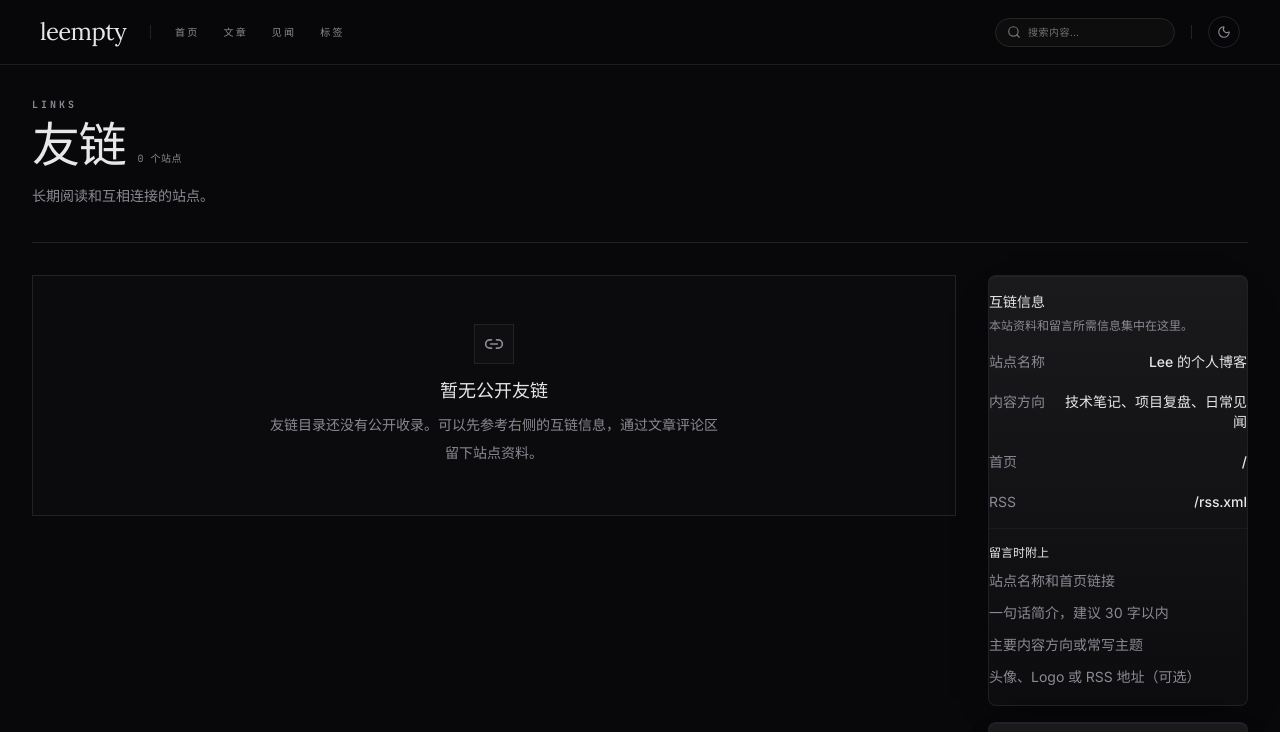
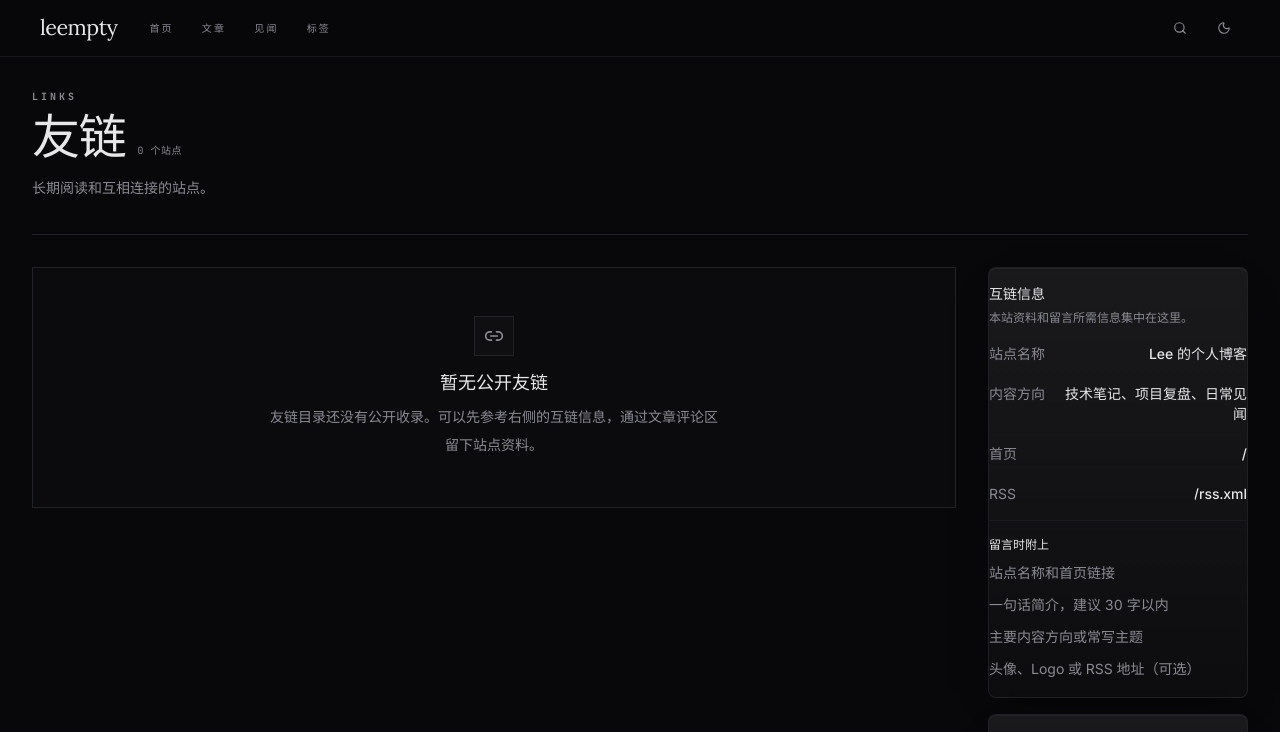
Before and after one commit to wobushiyoushen0214/my-blog, a Next.js app: page /links in a window 1280 px wide. Shown: the top 732 px of the page. Built offline with nearby package versions, Linux system fonts and the light colour scheme.

Commit message:
polish header chrome and fix category tab underlines
Use full-height nav underlines, expand-on-focus search, borderless theme toggle, and tab rails that share one continuous baseline.

```diff
--- a/app/category/page.tsx
+++ b/app/category/page.tsx
@@ -204,7 +204,7 @@ function CategoryTypeSwitch({
   return (
     <nav
       aria-label="分类类型"
-      className="-mx-4 flex gap-2 overflow-x-auto px-4 sm:mx-0 sm:px-0"
+      className="-mx-4 flex gap-x-6 overflow-x-auto border-b border-border px-4 sm:mx-0 sm:px-0"
     >
       {items.map((item) => (
         <PublicPillLink
--- a/app/tag/page.tsx
+++ b/app/tag/page.tsx
@@ -235,7 +235,7 @@ function TagStatusSwitch({
   return (
     <nav
       aria-label="标签使用状态"
-      className="-mx-4 flex gap-x-5 overflow-x-auto border-b border-border px-4 pb-4 sm:mx-0 sm:px-0"
+      className="-mx-4 flex gap-x-6 overflow-x-auto border-b border-border px-4 sm:mx-0 sm:px-0"
     >
       {items.map((item) => (
         <Link
@@ -243,7 +243,7 @@ function TagStatusSwitch({
           href={buildTagPath({ query, status: item.value })}
           aria-current={activeStatus === item.value ? "page" : undefined}
           className={cn(
-            "inline-flex shrink-0 border-b pb-1 font-mono text-[10px] font-bold uppercase tracking-wider transition-colors focus-visible:outline-none focus-visible:ring-2 focus-visible:ring-ring/50",
+            "inline-flex h-9 shrink-0 items-center border-b font-mono text-[10px] font-bold uppercase tracking-wider transition-colors focus-visible:outline-none focus-visible:ring-2 focus-visible:ring-ring/50",
             activeStatus === item.value
               ? "border-foreground text-foreground"
               : "border-transparent text-muted-foreground hover:text-foreground"
--- a/components/header-client.tsx
+++ b/components/header-client.tsx
@@ -6,83 +6,105 @@ import { ThemeToggle } from "@/components/theme-toggle";
 import { SearchBar } from "@/components/search-bar";
 import { cn } from "@/lib/utils";
 
+const navItems = [
+  { href: "/", label: "首页", match: (p: string) => p === "/" },
+  {
+    href: "/posts",
+    label: "文章",
+    match: (p: string) => p === "/posts" || p.startsWith("/blog/"),
+  },
+  {
+    href: "/moments",
+    label: "见闻",
+    match: (p: string) => p === "/moments",
+  },
+  {
+    href: "/tag",
+    label: "标签",
+    match: (p: string) => p.startsWith("/tag"),
+  },
+] as const;
+
 function NavLink({
   href,
   label,
   active,
-  className,
 }: {
   href: string;
   label: string;
   active: boolean;
-  className?: string;
 }) {
   return (
     <Link
       href={href}
       aria-current={active ? "page" : undefined}
       className={cn(
-        "relative transition-colors duration-200",
+        "relative inline-flex h-full items-center font-mono text-[10px] font-bold uppercase tracking-[0.22em] transition-colors duration-200",
         active
           ? "text-foreground"
-          : "text-muted-foreground hover:text-foreground",
-        className
+          : "text-muted-foreground hover:text-foreground"
       )}
     >
       {label}
-      {active ? (
-        <span
-          aria-hidden
-          className="absolute -bottom-1 left-0 h-px w-full bg-foreground"
-        />
-      ) : null}
+      <span
+        aria-hidden
+        className={cn(
+          "absolute inset-x-0 bottom-0 h-px origin-left bg-foreground transition-transform duration-200",
+          active ? "scale-x-100" : "scale-x-0"
+        )}
+      />
     </Link>
   );
 }
 
 export function HeaderClient() {
   const pathname = usePathname();
-  const isHome = pathname === "/";
-  const isPosts = pathname === "/posts" || pathname.startsWith("/blog/");
-  const isMoments = pathname === "/moments";
-  const isTags = pathname.startsWith("/tag");
   const isSearch = pathname === "/search";
 
   return (
-    <header className="sticky top-0 z-40 w-full border-b border-border/80 bg-background/85 backdrop-blur-md transition-colors duration-300">
-      <div className="mx-auto flex h-16 max-w-7xl items-center justify-between px-5 sm:px-8 lg:px-10">
-        <div className="flex min-w-0 items-center gap-6">
+    <header className="sticky top-0 z-40 w-full border-b border-border/70 bg-background/80 backdrop-blur-xl supports-[backdrop-filter]:bg-background/65">
+      <div className="mx-auto flex h-14 max-w-7xl items-stretch justify-between gap-6 px-5 sm:px-8 lg:px-10">
+        <div className="flex min-w-0 items-stretch gap-8">
           <Link
             href="/"
-            className="shrink-0 font-serif text-2xl font-light italic tracking-tight text-foreground transition-opacity hover:opacity-70"
+            className="flex shrink-0 items-center font-serif text-[1.35rem] font-light italic leading-none tracking-tight text-foreground transition-opacity hover:opacity-70"
           >
             leempty
           </Link>
 
-          <div className="hidden h-3.5 w-px bg-border md:block" />
-
           <nav
-            className="hidden items-center gap-6 font-mono text-[10px] font-bold uppercase tracking-[0.22em] md:flex"
+            className="hidden items-stretch gap-7 md:flex"
             aria-label="主导航"
           >
-            <NavLink href="/" label="首页" active={isHome} />
-            <NavLink href="/posts" label="文章" active={isPosts} />
-            <NavLink href="/moments" label="见闻" active={isMoments} />
-            <NavLink href="/tag" label="标签" active={isTags} />
+            {navItems.map((item) => (
+              <NavLink
+                key={item.href}
+                href={item.href}
+                label={item.label}
+                active={item.match(pathname)}
+              />
+            ))}
           </nav>
         </div>
 
-        <div className="flex shrink-0 items-center gap-4" id="header-controls">
+        <div className="flex shrink-0 items-center gap-3" id="header-controls">
           {isSearch ? null : <SearchBar />}
 
-          <div className="hidden h-3.5 w-px bg-border sm:block" />
-
           <nav
-            className="flex items-center gap-3 font-mono text-[10px] font-bold uppercase tracking-wider md:hidden"
+            className="flex h-full items-stretch gap-4 md:hidden"
             aria-label="移动端导航"
           >
-            <NavLink href="/posts" label="文章" active={isPosts} />
-            <NavLink href="/moments" label="见闻" active={isMoments} />
+            {navItems
+              .filter((item) => item.href !== "/")
+              .slice(0, 2)
+              .map((item) => (
+                <NavLink
+                  key={item.href}
+                  href={item.href}
+                  label={item.label}
+                  active={item.match(pathname)}
+                />
+              ))}
           </nav>
 
           <ThemeToggle />
--- a/components/public-page.tsx
+++ b/components/public-page.tsx
@@ -175,7 +175,7 @@ export function PublicControlStrip({
   return (
     <section
       className={cn(
-        "mb-6 border-b border-border/80 pb-4 animate-in fade-in slide-in-from-bottom-3 duration-600 fill-mode-both delay-100",
+        "mb-8 animate-in fade-in slide-in-from-bottom-3 duration-600 fill-mode-both delay-100",
         className
       )}
     >
@@ -202,9 +202,9 @@ export function PublicPillLink({
       href={href}
       aria-current={ariaCurrent}
       className={cn(
-        "inline-flex h-7 shrink-0 items-center gap-2 font-mono text-[10px] font-bold uppercase tracking-wider transition-colors focus-visible:outline-none focus-visible:ring-2 focus-visible:ring-ring/50",
+        "relative inline-flex h-9 shrink-0 items-center gap-2 border-b border-transparent font-mono text-[10px] font-bold uppercase tracking-wider transition-colors focus-visible:outline-none focus-visible:ring-2 focus-visible:ring-ring/50",
         active
-          ? "text-foreground"
+          ? "border-foreground text-foreground"
           : "text-muted-foreground hover:text-foreground",
         className
       )}
--- a/components/search-bar.tsx
+++ b/components/search-bar.tsx
@@ -14,6 +14,7 @@ export function SearchBar({ className }: SearchBarProps = {}) {
   const router = useRouter();
   const inputRef = useRef<HTMLInputElement | null>(null);
   const [query, setQuery] = useState("");
+  const [open, setOpen] = useState(false);
 
   useEffect(() => {
     const onKeyDown = (event: KeyboardEvent) => {
@@ -25,7 +26,13 @@ export function SearchBar({ className }: SearchBarProps = {}) {
 
       if (event.key === "/" && !isTyping) {
         event.preventDefault();
-        inputRef.current?.focus();
+        setOpen(true);
+        requestAnimationFrame(() => inputRef.current?.focus());
+      }
+
+      if (event.key === "Escape") {
+        setOpen(false);
+        inputRef.current?.blur();
       }
     };
 
@@ -37,33 +44,53 @@ export function SearchBar({ className }: SearchBarProps = {}) {
     e.preventDefault();
     const value = query.trim();
     router.push(value ? `/search?q=${encodeURIComponent(value)}` : "/search");
+    setOpen(false);
   };
 
   return (
     <form
       onSubmit={handleSearch}
-      className={cn("hidden max-w-[180px] sm:block", className)}
+      className={cn("hidden items-center sm:flex", className)}
       role="search"
     >
       <label htmlFor="header-search" className="sr-only">
         搜索站内内容
       </label>
-      <div className="relative">
-        <div className="pointer-events-none absolute inset-y-0 left-0 flex items-center pl-3">
-          <Search
-            className="h-3.5 w-3.5 text-neutral-400 dark:text-neutral-500"
-            suppressHydrationWarning
-          />
-        </div>
+      <div
+        className={cn(
+          "flex h-8 items-center overflow-hidden border-b transition-[width,border-color] duration-200",
+          open || query
+            ? "w-44 border-foreground/40"
+            : "w-8 border-transparent hover:border-border"
+        )}
+      >
+        <button
+          type="button"
+          onClick={() => {
+            setOpen(true);
+            requestAnimationFrame(() => inputRef.current?.focus());
+          }}
+          className="flex h-8 w-8 shrink-0 items-center justify-center text-muted-foreground transition-colors hover:text-foreground focus-visible:outline-none focus-visible:ring-2 focus-visible:ring-ring/50"
+          aria-label="打开搜索"
+        >
+          <Search className="h-3.5 w-3.5" suppressHydrationWarning />
+        </button>
         <input
           ref={inputRef}
           id="header-search"
           type="search"
           value={query}
           onChange={(e) => setQuery(e.target.value)}
-          placeholder="搜索内容..."
+          onFocus={() => setOpen(true)}
+          onBlur={() => {
+            if (!query) setOpen(false);
+          }}
+          placeholder="搜索 /"
           aria-keyshortcuts="/"
-          className="w-full rounded-full border border-neutral-200 bg-neutral-50/50 py-1.5 pl-8 pr-4 font-sans text-[10px] uppercase tracking-wider text-neutral-800 outline-none transition-all placeholder:text-neutral-400 focus:border-neutral-400 focus:bg-white dark:border-neutral-800 dark:bg-neutral-900/40 dark:text-neutral-100 dark:placeholder:text-neutral-500 dark:focus:border-neutral-700 dark:focus:bg-[#0a0a0a]"
+          className={cn(
+            "h-8 w-full bg-transparent pr-1 font-mono text-[10px] uppercase tracking-wider text-foreground outline-none placeholder:text-muted-foreground/70",
+            open || query ? "opacity-100" : "pointer-events-none opacity-0"
+          )}
         />
       </div>
     </form>
--- a/components/theme-toggle.tsx
+++ b/components/theme-toggle.tsx
@@ -15,7 +15,7 @@ export function ThemeToggle({ className }: ThemeToggleProps = {}) {
     <button
       type="button"
       className={cn(
-        "relative flex h-8 w-8 items-center justify-center rounded-full border border-border bg-transparent text-muted-foreground outline-none transition-colors hover:border-foreground/40 hover:bg-foreground hover:text-background focus-visible:ring-2 focus-visible:ring-ring/50",
+        "relative flex h-8 w-8 items-center justify-center text-muted-foreground outline-none transition-colors hover:text-foreground focus-visible:ring-2 focus-visible:ring-ring/50",
         className
       )}
       onClick={() => setTheme(theme === "light" ? "dark" : "light")}
```
Also changed, not shown: app/moments/page.tsx (+6 -11 lines), app/posts/page.tsx (+6 -11 lines).
